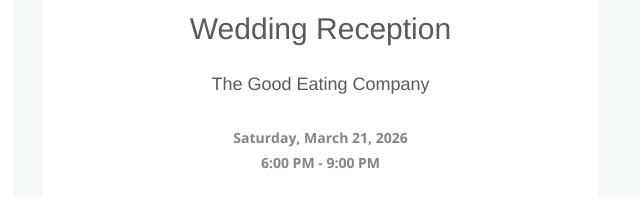
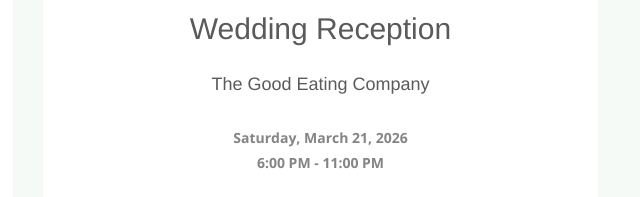
Before and after one commit to csarahx/csarahx.github.io, a website: page sb-wedding/when-where.html in a window 1280 px wide. Shown: the part 1580-1777 px from the top of the page, 612-1252 px from the left. Drawn offline with nearby package versions, Linux system fonts and the light colour scheme; files whose address does not match are found by name; a web font is replaced by a local one.

Commit message:
Changed end time for time range

```diff
--- a/sb-wedding/when-where.html
+++ b/sb-wedding/when-where.html
@@ -141,7 +141,7 @@
 							<div class="desc">
 								<h3>Wedding Reception</h3>
 								<h4>The Good Eating Company</h4>
-								<p><strong>Saturday, March 21, 2026<br />6:00 PM - 9:00 PM</strong></p>
+								<p><strong>Saturday, March 21, 2026<br />6:00 PM - 11:00 PM</strong></p>
 								<p>The Good Eating Company is a popular event space in San Jose, known for its innovative cuisine and welcoming atmosphere. It's a modern, clean venue for celebrating the joyous occasion with family and friends.</p>
 								<p>From SF City Hall, the reception venue is about an hour drive on HWY 101 or I-280. HWY 101 is more fuel efficient, but I-280 is way more scenic.</p>
 								<p>There is a large surface parking lot right in front of the entrance to the building.</p>
```
